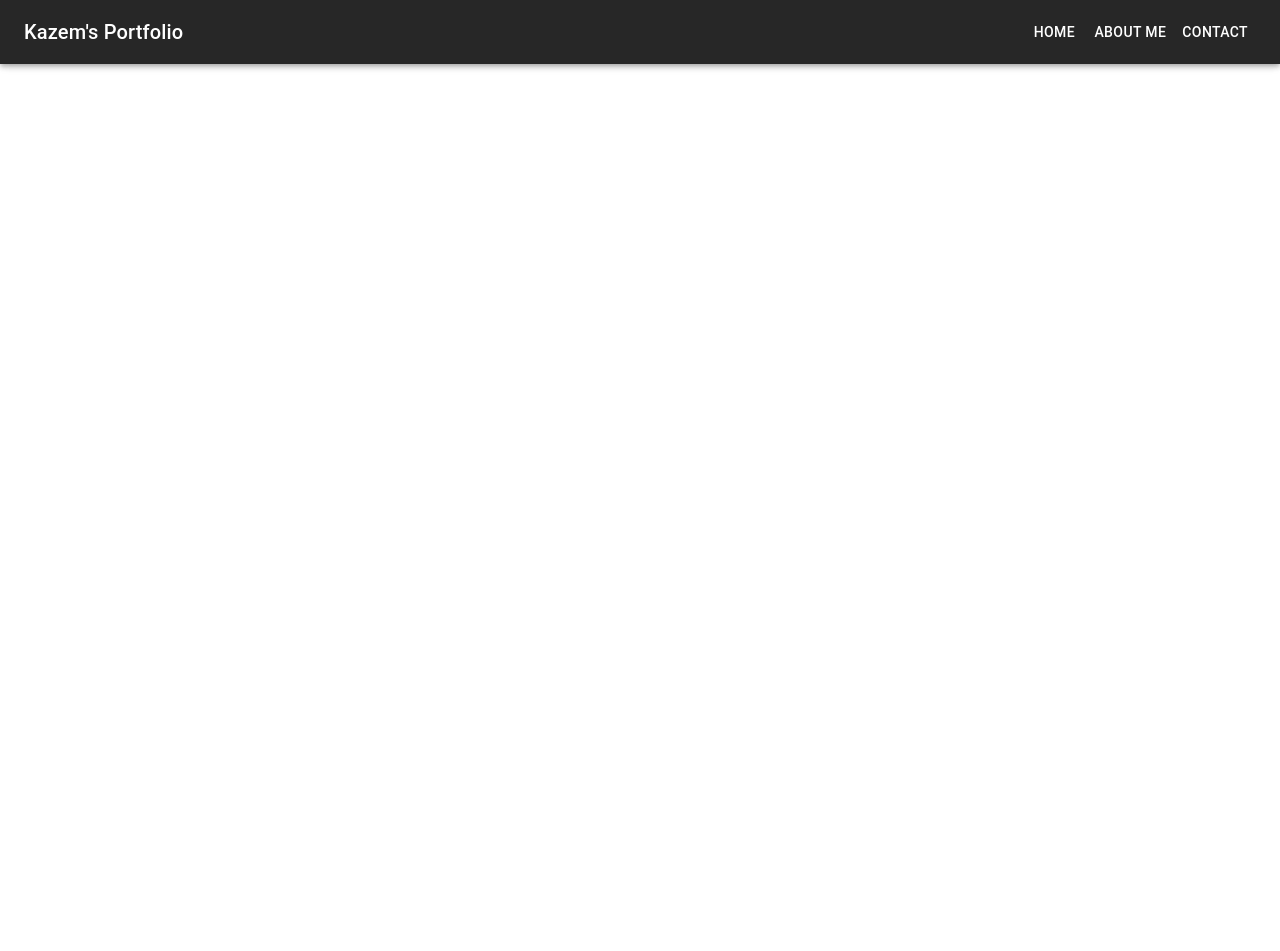
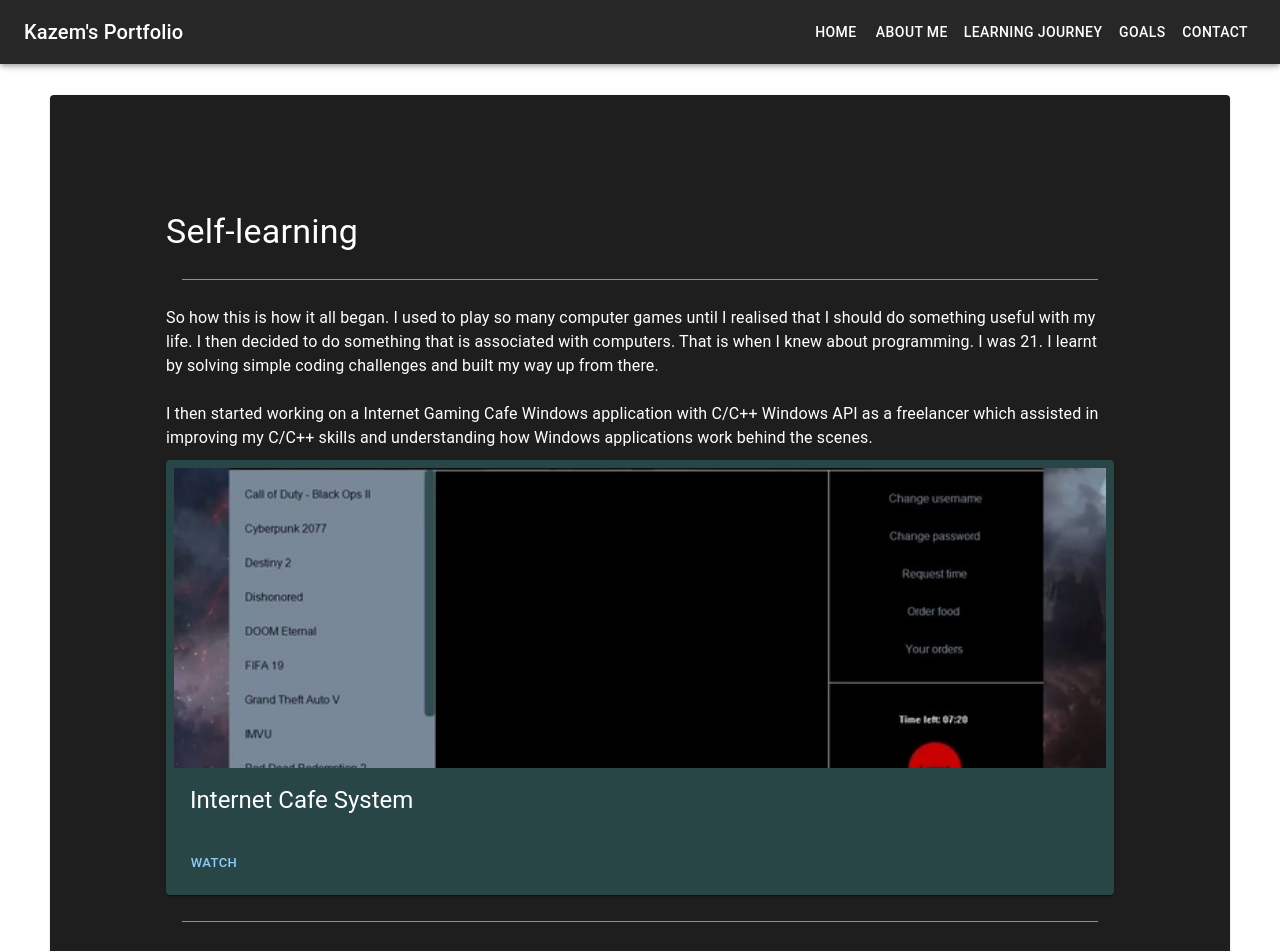
Before and after one commit to kazemsami/portfolio, a React (Create React App) app: page /learning_journey in a window 1280 px wide. Shown: the top 951 px of the page. Before the commit the page ends 800 px from the top, so only its background shows below. Built offline with nearby package versions, Linux system fonts and the light colour scheme.

Commit message:
created this branch to continue my work from home without making changes to main

```diff
--- a/src/App.js
+++ b/src/App.js
@@ -4,6 +4,7 @@ import AboutPage from "./pages/AboutPage";
 import ContactPage from "./pages/ContactPage";
 import HomePage from "./pages/HomePage";
 import { ThemeProvider, createTheme } from '@mui/material/styles';
+import LearningPage from "./pages/LearningPage";
 
 const darkTheme = createTheme({
   palette: {
@@ -20,6 +21,7 @@ function App() {
         <Route path="/" element={<HomePage />} />
         <Route path="/about" element={<AboutPage />} />
         <Route path="/contact" element={<ContactPage />} />
+        <Route path="/learning_journey" element={<LearningPage />} />
       </Routes>
     </ThemeProvider>
     </>
--- a/src/assets/index.jsx
+++ b/src/assets/index.jsx
@@ -10,3 +10,35 @@ export { default as Cub3dImg } from "./Cub3d-img.png"
 export { default as GithubImg } from "./Github-img.jpeg"
 export { default as EvidenceImg } from "./Evidence-img.png"
 export { default as AnephityImg } from "./Anephity-img.png"
+export const Cub3dURL = () => {
+    const url = "https://github.com/kazemsami/cub3d"
+    return url;
+}
+export const MinishellURL = () => {
+    const url = "https://github.com/kazemsami/minishell"
+    return url;
+}
+export const Ft_containersURL = () => {
+    const url = "https://github.com/kazemsami/ft_containers"
+    return url;
+}
+export const CafeSystemURL = () => {
+    const url = "https://kazemsami.netlify.app/CafeSystem.mp4"
+    return url;
+}
+export const PersonalWebURL = () => {
+    const url = "https://kazemsami.netlify.app/"
+    return url;
+}
+export const BusinessWebURL = () => {
+    const url = "https://jp-kalamatkat.web.app/"
+    return url;
+}
+export const AnephityURL = () => {
+    const url = "https://anephity.web.app/"
+    return url;
+}
+export const CPP_MODULE_URL = () => {
+    const url = "https://github.com/kazemsami/cpp-module"
+    return url;
+}
--- a/src/components/HeaderComponent.jsx
+++ b/src/components/HeaderComponent.jsx
@@ -15,7 +15,7 @@ import Button from "@mui/material/Button";
 import { Link } from "react-router-dom";
 
 const drawerWidth = 240;
-const navItems = ["Home", "About me", "Contact"];
+const navItems = ["Home", "About me", "Learning Journey", "Goals", "Contact"];
 
 const HeaderComponent = () => {
   const [mobileOpen, setMobileOpen] = React.useState(false);
@@ -41,6 +41,10 @@ const HeaderComponent = () => {
                     ? "about"
                     : item === "Contact"
                     ? "contact"
+                    : item === "Learning Journey"
+                    ? "learning_journey"
+                    : item === "Goals"
+                    ? "goals"
                     : "/"
                 }
               >
@@ -80,10 +84,14 @@ const HeaderComponent = () => {
                   style={{ textDecoration: "none", color: "white" }}
                   to={
                     item === "About me"
-                      ? "about"
-                      : item === "Contact"
-                      ? "contact"
-                      : "/"
+                    ? "about"
+                    : item === "Contact"
+                    ? "contact"
+                    : item === "Learning Journey"
+                    ? "learning_journey"
+                    : item === "Goals"
+                    ? "goals"
+                    : "/"
                   }
                 >
                   {item}
--- /dev/null
+++ b/src/components/ShowCaseComponent.jsx
@@ -0,0 +1,48 @@
+import {
+  Button,
+  Card,
+  CardActions,
+  CardContent,
+  CardMedia,
+  Typography,
+} from "@mui/material";
+import React from "react";
+
+const ShowCaseComponent = ({ title, link, image, evidence, handleOpen }) => {
+  return (
+    <Card
+      sx={{
+        display: "flex",
+        justifyContent: "space-between",
+        flexDirection: "column",
+        p: 1,
+        background: "#284646",
+      }}
+    >
+      <CardMedia component="img" height="300" image={image} alt={""} />
+      <CardContent>
+        <Typography gutterBottom variant="h5" component="div">
+          {title}
+        </Typography>
+      </CardContent>
+      <CardActions>
+        <Button
+          href={title !== "Internet Cafe System" ? link : null}
+          onClick={
+            title === "Internet Cafe System" ? () => handleOpen(link) : null
+          }
+          size="small"
+        >
+          {title === "Internet Cafe System" ? "Watch" : "View"}
+        </Button>
+        {evidence && (
+          <Button onClick={() => handleOpen(evidence)} size="small">
+            Evidence
+          </Button>
+        )}
+      </CardActions>
+    </Card>
+  );
+};
+
+export default ShowCaseComponent;
--- a/src/pages/AboutPage.jsx
+++ b/src/pages/AboutPage.jsx
@@ -1,7 +1,7 @@
 import { Card, CardContent, Divider, Typography } from "@mui/material";
 import React from "react";
 import styled from "styled-components";
-import { StyledBox } from "./styled";
+import { StyledBox, StyledCard } from "./styled";
 
 const AboutPage = () => {
   return (
@@ -30,14 +30,4 @@ const AboutPage = () => {
   );
 };
 
-const StyledCard = styled(Card)`
-  padding: 100px;
-  @media (max-width: 768px) {
-    padding: 30px;
-  }
-  @media (max-width: 468px) {
-    padding: 10px;
-  }
-`;
-
 export default AboutPage;
--- a/src/pages/HomePage.jsx
+++ b/src/pages/HomePage.jsx
@@ -11,14 +11,22 @@ import {
 import React, { useState } from "react";
 import {
   AnephityImg,
+  AnephityURL,
   BusinessWebImg,
+  BusinessWebURL,
   CafeSystemImg,
+  CafeSystemURL,
+  CPP_MODULE_URL,
   Cub3dImg,
+  Cub3dURL,
   EvidenceImg,
+  Ft_containersURL,
   GithubImg,
+  MinishellURL,
   PersonalWebImg,
+  PersonalWebURL,
 } from "../assets";
-import { StyledBox } from "./styled";
+import { StyledBox, StyledButton, StyledCardModal } from "./styled";
 import styled from "styled-components";
 import { IoCloseCircleOutline } from "react-icons/io5";
 
@@ -36,21 +44,21 @@ const HomePage = () => {
         "Internet Cafe Windows application that I developed using C/C++ Windows API interface.",
       img: CafeSystemImg,
       title: "Internet Cafe System",
-      link: "https://kazemsami.netlify.app/CafeSystem.mp4",
+      link: CafeSystemURL,
     },
     {
       description:
         "My first website that I built with just HTML, CSS and JavaScript that includes a script which locates a keyword in a book and displays a sentence containing that keyword.",
       img: PersonalWebImg,
       title: "Personal Website",
-      link: "https://kazemsami.netlify.app/",
+      link: PersonalWebURL,
     },
     {
       description:
         "Website that I have created for a business using firebase as a backend and HTML, CSS and JavaScript for the frontend.",
       img: BusinessWebImg,
       title: "Business web app",
-      link: "https://jp-kalamatkat.web.app/",
+      link: BusinessWebURL,
       evidence: EvidenceImg,
     },
     {
@@ -58,14 +66,14 @@ const HomePage = () => {
         "A website with firebase as backend and HTML, CSS and Javascript as backend. You can post random images and others can like and comment on them.",
       img: AnephityImg,
       title: "Anephity web app",
-      link: "https://anephity.web.app/",
+      link: AnephityURL,
     },
     {
       description:
         "ft_containers is a project where you have to build the STL containers in C++ such as map, vector and stack from scratch.",
       img: GithubImg,
       title: "ft_containers",
-      link: "https://github.com/kazemsami/ft_containers",
+      link: Ft_containersURL,
     },
 
     {
@@ -73,21 +81,21 @@ const HomePage = () => {
         "A 3D game programmed using the Ray casting method that calculates distance and generates only what needs to be seen.",
       img: Cub3dImg,
       title: "Cub3d",
-      link: "https://github.com/kazemsami/cub3d",
+      link: Cub3dURL,
     },
     {
       description:
         "This project aims to teach you the fundamentals of C++ and object-oriented-programming including polymorphism and inheritance.",
       img: GithubImg,
       title: "CPP Module",
-      link: "https://github.com/kazemsami/cpp-module",
+      link: CPP_MODULE_URL,
     },
     {
       description:
         "A bash replica built with C using system functions from libraries to execute commands in a child process, parse input and handle errors.",
       img: GithubImg,
       title: "Minishell",
-      link: "https://github.com/kazemsami/minishell",
+      link: MinishellURL,
     },
   ];
   return (
@@ -163,7 +171,7 @@ const HomePage = () => {
         aria-labelledby="modal-modal-title"
         aria-describedby="modal-modal-description"
       >
-        <StyledCard>
+        <StyledCardModal>
           <StyledButton onClick={handleClose}>
             <IoCloseCircleOutline
               size={25}
@@ -179,31 +187,10 @@ const HomePage = () => {
               alt="Evidence for creating this business web application."
             />
           )}
-        </StyledCard>
+        </StyledCardModal>
       </Modal>
     </StyledBox>
   );
 };
 
-const StyledButton = styled.button`
-  background-color: transparent;
-  border: none;
-  cursor: pointer;
-  float: right;
-`;
-
-const StyledCard = styled(Card)`
-  position: absolute;
-  top: 50%;
-  left: 50%;
-  width: 70%;
-  transform: translate(-50%, -50%);
-  background-color: "background.paper";
-  border: 2px solid #000;
-  padding: 4px;
-  @media (max-width: 768px) {
-    width: 100%;
-  }
-`;
-
 export default HomePage;
--- /dev/null
+++ b/src/pages/LearningPage.jsx
@@ -0,0 +1,108 @@
+import {
+  Card,
+  CardContent,
+  CardMedia,
+  Divider,
+  Grid,
+  Modal,
+  Typography,
+} from "@mui/material";
+import React, { useState } from "react";
+import { IoCloseCircleOutline } from "react-icons/io5";
+import {
+  CafeSystemImg,
+  CafeSystemURL,
+  EvidenceImg,
+  GithubLogo,
+  LinkedInLogo,
+  PersonalWebImg,
+  PersonalWebURL,
+} from "../assets";
+import ShowCaseComponent from "../components/ShowCaseComponent";
+import { StyledBox, StyledButton, StyledCard, StyledCardModal } from "./styled";
+
+const LearningPage = () => {
+  const [open, setOpen] = useState(false);
+  const [show, setShow] = useState(null);
+  const handleOpen = (link) => {
+    setShow(link);
+    setOpen(true);
+  };
+  const handleClose = () => setOpen(false);
+  return (
+    <StyledBox component="main">
+      <StyledCard>
+        <CardContent
+          sx={{ gap: "10px", display: "flex", flexDirection: "column" }}
+        >
+          <Typography variant="h4" component="div">
+            Self-learning
+          </Typography>
+          <Divider sx={{ m: 2, background: "gray" }} />
+          <Typography variant="body1">
+            So how this is how it all began. I used to play so many computer
+            games until I realised that I should do something useful with my
+            life. I then decided to do something that is associated with
+            computers. That is when I knew about programming. I was 21. I learnt
+            by solving simple coding challenges and built my way up from there.{" "}
+            <br />
+            <br /> I then started working on a Internet Gaming Cafe Windows
+            application with C/C++ Windows API as a freelancer which assisted in
+            improving my C/C++ skills and understanding how Windows applications
+            work behind the scenes.
+          </Typography>
+          <ShowCaseComponent
+            title="Internet Cafe System"
+            image={CafeSystemImg}
+            handleOpen={handleOpen}
+			link={CafeSystemURL}
+          />
+          <Divider sx={{ m: 2, background: "gray" }} />
+          <Typography variant="body1">
+            I then took my time to learn some web development and I started with
+            HTML, CSS and Javascript. So I built my own personal website which
+            honestly looked horrific but thankfully was part of the learning
+            process. I am proud of a script I created in my website which locates keywords in
+            a book and displays a sentence containing that keyword.
+          </Typography>
+		  <ShowCaseComponent
+            title="Personal website"
+            image={PersonalWebImg}
+            handleOpen={null}
+			link={PersonalWebURL}
+          />
+		  <Typography variant="body1">
+		  	So for my next project I built a web application for a fishing trip business which was
+            honestly a big improvement compared to my first website. I used Firebase for the Backend and HTML, CSS and JavaScript for the Frontend.
+          </Typography>
+        </CardContent>
+      </StyledCard>
+      <Modal
+        open={open}
+        onClose={handleClose}
+        aria-labelledby="modal-modal-title"
+        aria-describedby="modal-modal-description"
+      >
+        <StyledCardModal>
+          <StyledButton onClick={handleClose}>
+            <IoCloseCircleOutline
+              size={25}
+              style={{ color: "white" }}
+            ></IoCloseCircleOutline>
+          </StyledButton>
+          {show !== EvidenceImg ? (
+            <CardMedia component="video" src={show} autoPlay controls />
+          ) : (
+            <CardMedia
+              component="img"
+              image={show}
+              alt="Evidence for creating this business web application."
+            />
+          )}
+        </StyledCardModal>
+      </Modal>
+    </StyledBox>
+  );
+};
+
+export default LearningPage;
--- a/src/pages/styled.jsx
+++ b/src/pages/styled.jsx
@@ -1,4 +1,4 @@
-import { Box } from "@mui/material";
+import { Box, Card } from "@mui/material";
 import styled from "styled-components";
 
 export const StyledBox = styled(Box)`
@@ -12,3 +12,34 @@ export const StyledBox = styled(Box)`
     padding: 82px 10px 25px 10px;
   }
 `
+
+export const StyledCard = styled(Card)`
+  padding: 100px;
+  @media (max-width: 768px) {
+    padding: 30px;
+  }
+  @media (max-width: 468px) {
+    padding: 10px;
+  }
+`;
+
+export const StyledButton = styled.button`
+  background-color: transparent;
+  border: none;
+  cursor: pointer;
+  float: right;
+`;
+
+export const StyledCardModal = styled(Card)`
+  position: absolute;
+  top: 50%;
+  left: 50%;
+  width: 70%;
+  transform: translate(-50%, -50%);
+  background-color: "background.paper";
+  border: 2px solid #000;
+  padding: 4px;
+  @media (max-width: 768px) {
+    width: 100%;
+  }
+`;
```
Also changed, not shown: src/pages/GoalsPage.jsx (added).
